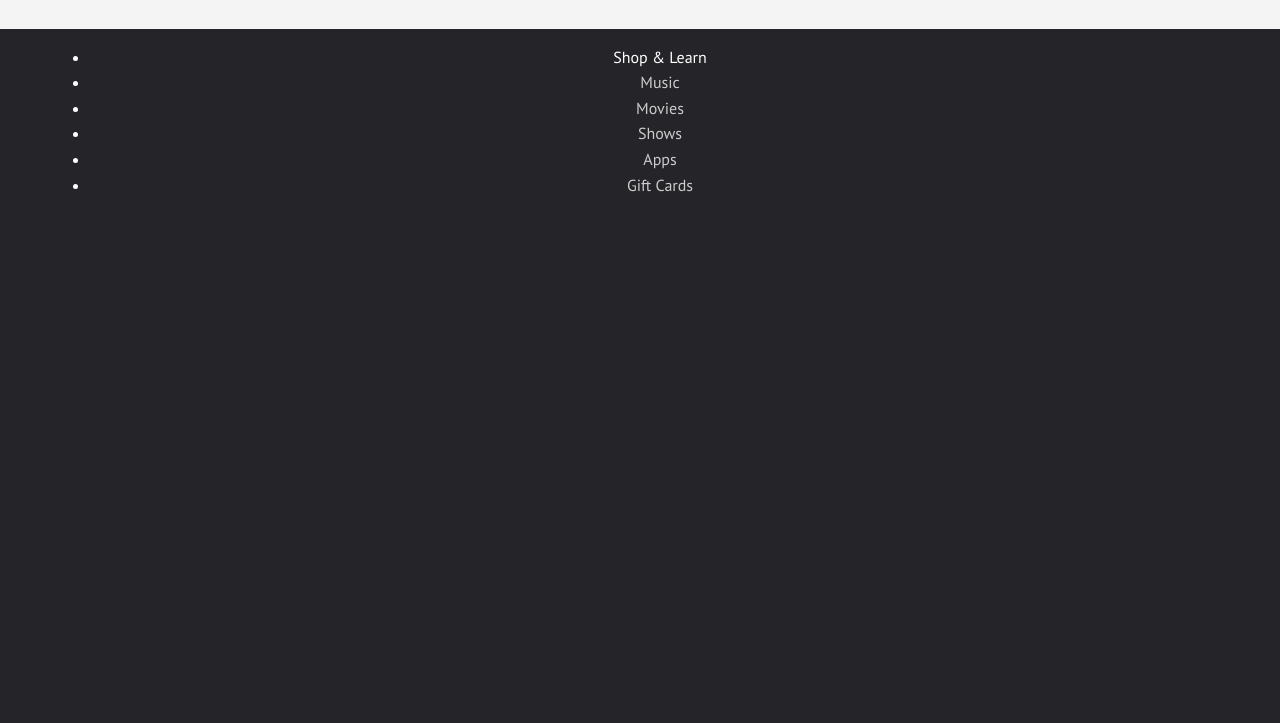
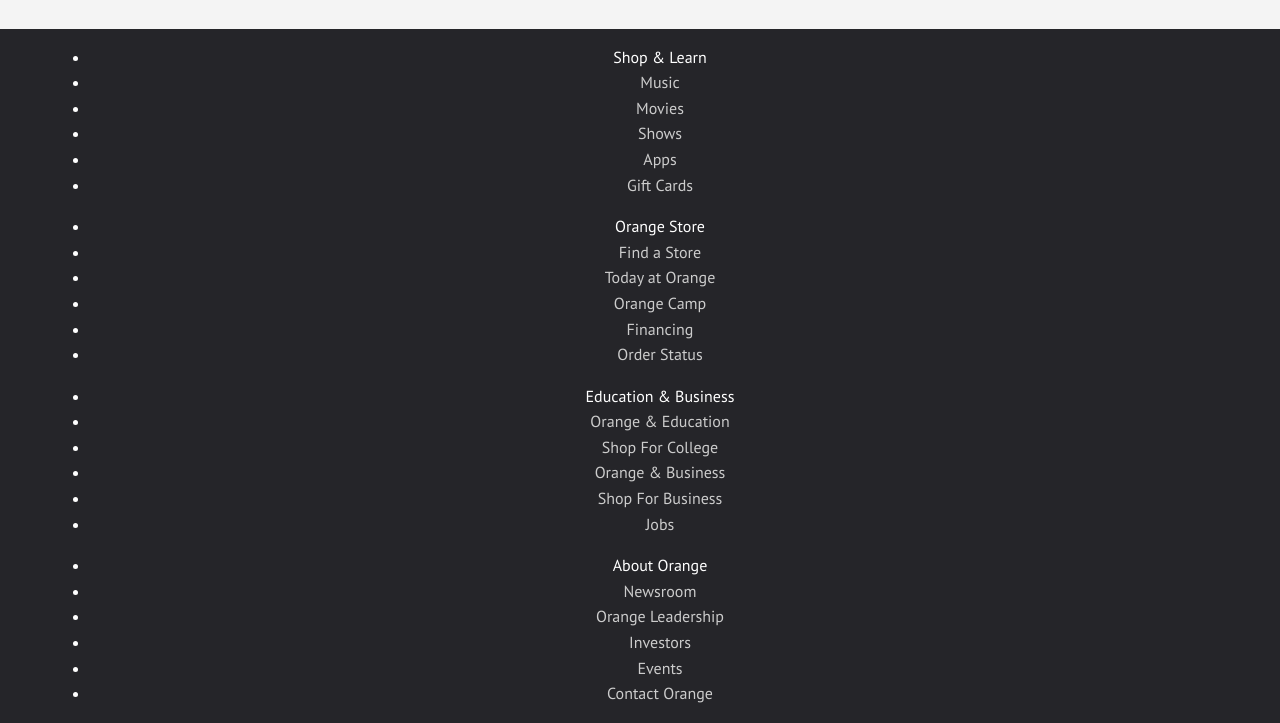
Before and after one commit to wuyeelok/old-github-io, a plain HTML site: page index.html in a window 1280 px wide. Shown: the part 4375-5098 px from the top of the page. Before the commit the page ends 4589 px from the top, so only its background shows below. Drawn offline with nearby package versions, Linux system fonts and the light colour scheme.

Commit message:
Footer: Finish working on HTML for footer only

```diff
--- a/index.html
+++ b/index.html
@@ -144,6 +144,33 @@
             <li><a href="#">Apps</a></li>
             <li><a href="#">Gift Cards</a></li>
           </ul>
+
+          <ul>
+            <li>Orange Store</li>
+            <li><a href="#">Find a Store</a></li>
+            <li><a href="#">Today at Orange</a></li>
+            <li><a href="#">Orange Camp</a></li>
+            <li><a href="#">Financing</a></li>
+            <li><a href="#">Order Status</a></li>
+          </ul>
+
+          <ul>
+            <li>Education & Business</li>
+            <li><a href="#">Orange & Education</a></li>
+            <li><a href="#">Shop For College</a></li>
+            <li><a href="#">Orange & Business</a></li>
+            <li><a href="#">Shop For Business</a></li>
+            <li><a href="#">Jobs</a></li>
+          </ul>
+
+          <ul>
+            <li>About Orange</li>
+            <li><a href="#">Newsroom</a></li>
+            <li><a href="#">Orange Leadership</a></li>
+            <li><a href="#">Investors</a></li>
+            <li><a href="#">Events</a></li>
+            <li><a href="#">Contact Orange</a></li>
+          </ul>
         </div>
       </div>
     </footer>
```
